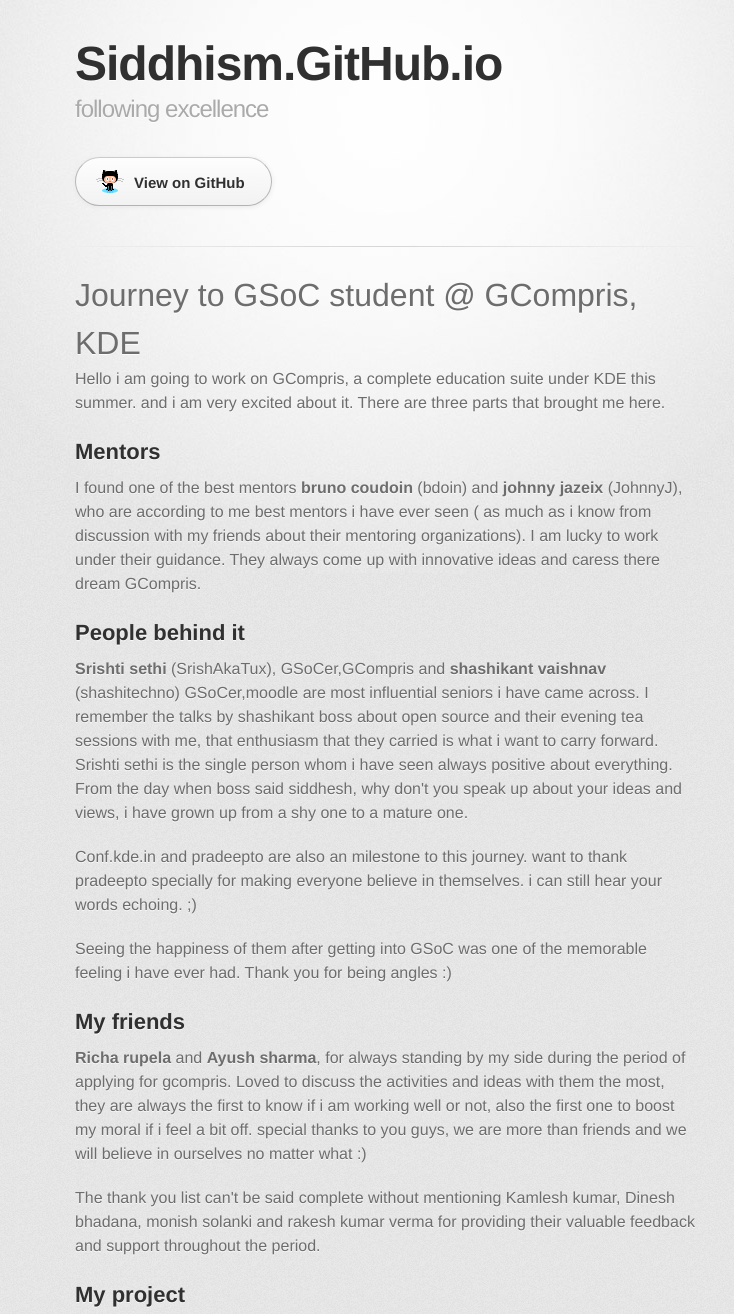
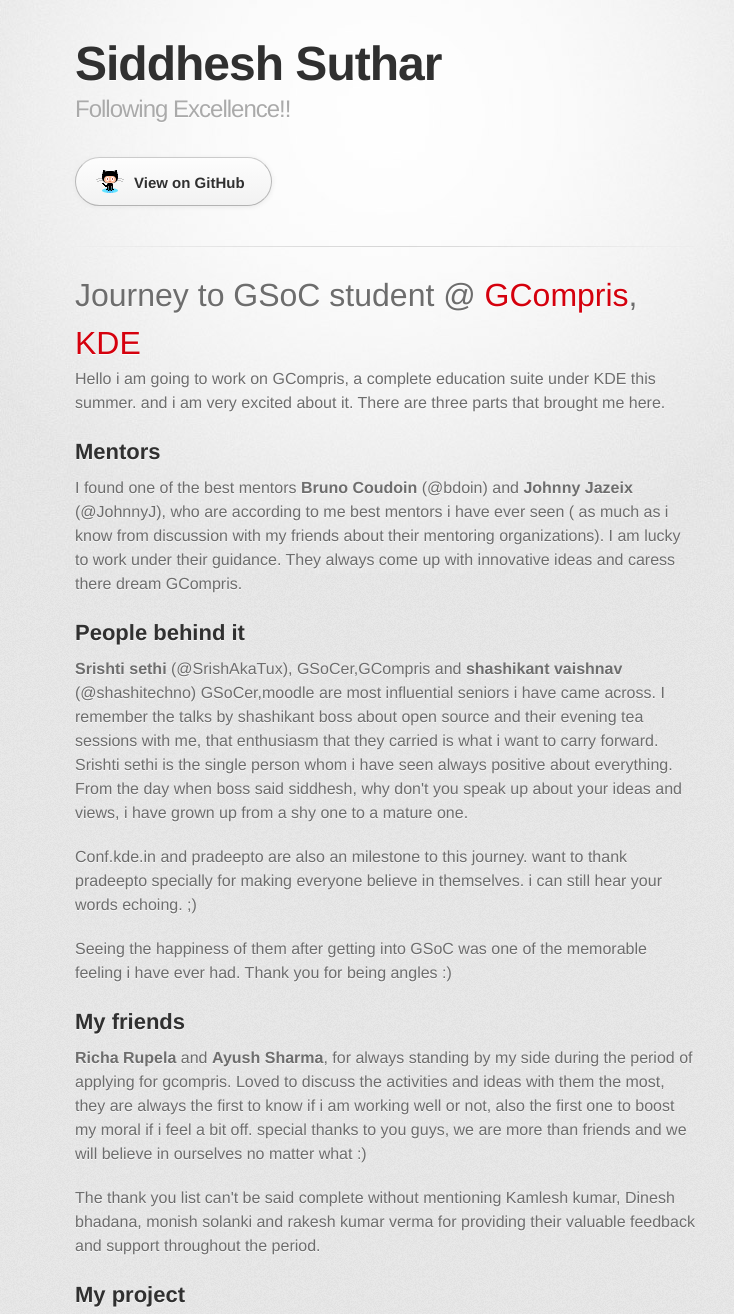
Before and after one commit to siddhism/siddhism.github.io, a plain HTML site: page index.html in a window 1280 px wide. Shown: the top 1314 px of the page, without its empty margins (255-989 px from the left). Drawn offline with Linux system fonts and the light colour scheme; a web font is replaced by a local one.

Commit message:
Made some tweaks.

```diff
--- a/index.html
+++ b/index.html
@@ -10,7 +10,7 @@
     <!--[if lt IE 9]>
     <script src="//html5shiv.googlecode.com/svn/trunk/html5.js"></script>
     <![endif]-->
-    <title>Siddhism.GitHub.io by siddhism</title>
+    <title>Siddhesh Suthar</title>
   </head>
 
   <body>
@@ -18,8 +18,8 @@
       <div class="inner">
 
         <header>
-          <h1>Siddhism.GitHub.io</h1>
-          <h2>following excellence </h2>
+          <h1>Siddhesh Suthar</h1>
+          <h2>Following Excellence!!</h2>
         </header>
 
         <section id="downloads" class="clearfix">
@@ -30,19 +30,19 @@
 
         <section id="main_content">
           <h1>
-<a id="journey-to-gsoc-student--gcompris-kde" class="anchor" href="#journey-to-gsoc-student--gcompris-kde" aria-hidden="true"><span class="octicon octicon-link"></span></a>Journey to GSoC student @ GCompris, KDE</h1>
+<a id="journey-to-gsoc-student--gcompris-kde" class="anchor" href="#journey-to-gsoc-student--gcompris-kde" aria-hidden="true"><span class="octicon octicon-link"></span></a>Journey to GSoC student @ <a href="https://gcompris.net">GCompris</a>,<a href="https://kde.org"> KDE</a></h1>
 
 <p>Hello i am going to work on GCompris, a complete education suite under KDE this summer. and i am very excited about it. There are three parts that brought me here.</p>
 
 <h2>
 <a id="mentors" class="anchor" href="#mentors" aria-hidden="true"><span class="octicon octicon-link"></span></a>Mentors</h2>
 
-<p>I found one of the best mentors <strong>bruno coudoin</strong> (bdoin) and <strong>johnny jazeix</strong> (JohnnyJ), who are according to me best mentors i have ever seen ( as much as i know from discussion with my friends about their mentoring organizations). I am lucky to work under their guidance. They always come up with innovative ideas and caress there dream GCompris.</p>
+<p>I found one of the best mentors <strong>Bruno Coudoin</strong> (@bdoin) and <strong>Johnny Jazeix</strong> (@JohnnyJ), who are according to me best mentors i have ever seen ( as much as i know from discussion with my friends about their mentoring organizations). I am lucky to work under their guidance. They always come up with innovative ideas and caress there dream GCompris.</p>
 
 <h2>
 <a id="people-behind-it" class="anchor" href="#people-behind-it" aria-hidden="true"><span class="octicon octicon-link"></span></a>People behind it</h2>
 
-<p><strong>Srishti sethi</strong> (SrishAkaTux), GSoCer,GCompris and <strong>shashikant vaishnav</strong> (shashitechno) GSoCer,moodle are most influential seniors i have came across. I remember the talks by shashikant boss about open source and their evening tea sessions with me, that enthusiasm that they carried is what i want to carry forward. Srishti sethi is the single person whom i have seen always positive about everything. From the day when boss said siddhesh, why don't you speak up about your ideas and views, i have grown up from a shy one to a mature one.</p>
+<p><strong>Srishti sethi</strong> (@SrishAkaTux), GSoCer,GCompris and <strong>shashikant vaishnav</strong> (@shashitechno) GSoCer,moodle are most influential seniors i have came across. I remember the talks by shashikant boss about open source and their evening tea sessions with me, that enthusiasm that they carried is what i want to carry forward. Srishti sethi is the single person whom i have seen always positive about everything. From the day when boss said siddhesh, why don't you speak up about your ideas and views, i have grown up from a shy one to a mature one.</p>
 
 <p>Conf.kde.in and pradeepto are also an milestone to this journey. want to thank pradeepto specially for making everyone believe in themselves. i can still hear your words echoing. ;) </p>
 
@@ -51,7 +51,7 @@
 <h2>
 <a id="my-friends" class="anchor" href="#my-friends" aria-hidden="true"><span class="octicon octicon-link"></span></a>My friends</h2>
 
-<p><strong>Richa rupela</strong> and <strong>Ayush sharma</strong>, for always standing by my side during the period of applying for gcompris. Loved to discuss the activities and ideas with them the most, they are always the first to know if i am working well or not, also the first one to boost my moral if i feel a bit off. special thanks to you guys, we are more than friends and we will believe in ourselves no matter what :)</p>
+<p><strong>Richa Rupela</strong> and <strong>Ayush Sharma</strong>, for always standing by my side during the period of applying for gcompris. Loved to discuss the activities and ideas with them the most, they are always the first to know if i am working well or not, also the first one to boost my moral if i feel a bit off. special thanks to you guys, we are more than friends and we will believe in ourselves no matter what :)</p>
 
 <p>The thank you list can't be said complete without mentioning Kamlesh kumar, Dinesh bhadana, monish solanki and rakesh kumar verma for providing their valuable feedback and support throughout the period.</p>
 
@@ -71,13 +71,13 @@
 
 <p>Looking forward to make these activities as intuitive and sublime as i can.</p>
 
-<p>PS : Here is a link to my <a href="https://github.com/siddhism/GSoCProposal/blob/master/proposal_gcompris.pdf">proposal</a></p>
+<p>Here is a link to my <a href="https://github.com/siddhism/GSoCProposal/blob/master/README.md">GSOC Proposal</a></p>
 
 <p>Cheers!</p>
 
-<p>siddhism</p>
+<p><a href="https://www.github.com/siddhism">siddhism</a></p>
 
-<p>(siddhesh suthar)</p>
+<p>(Siddhesh Suthar)</p>
         </section>
 
         <footer>
```
